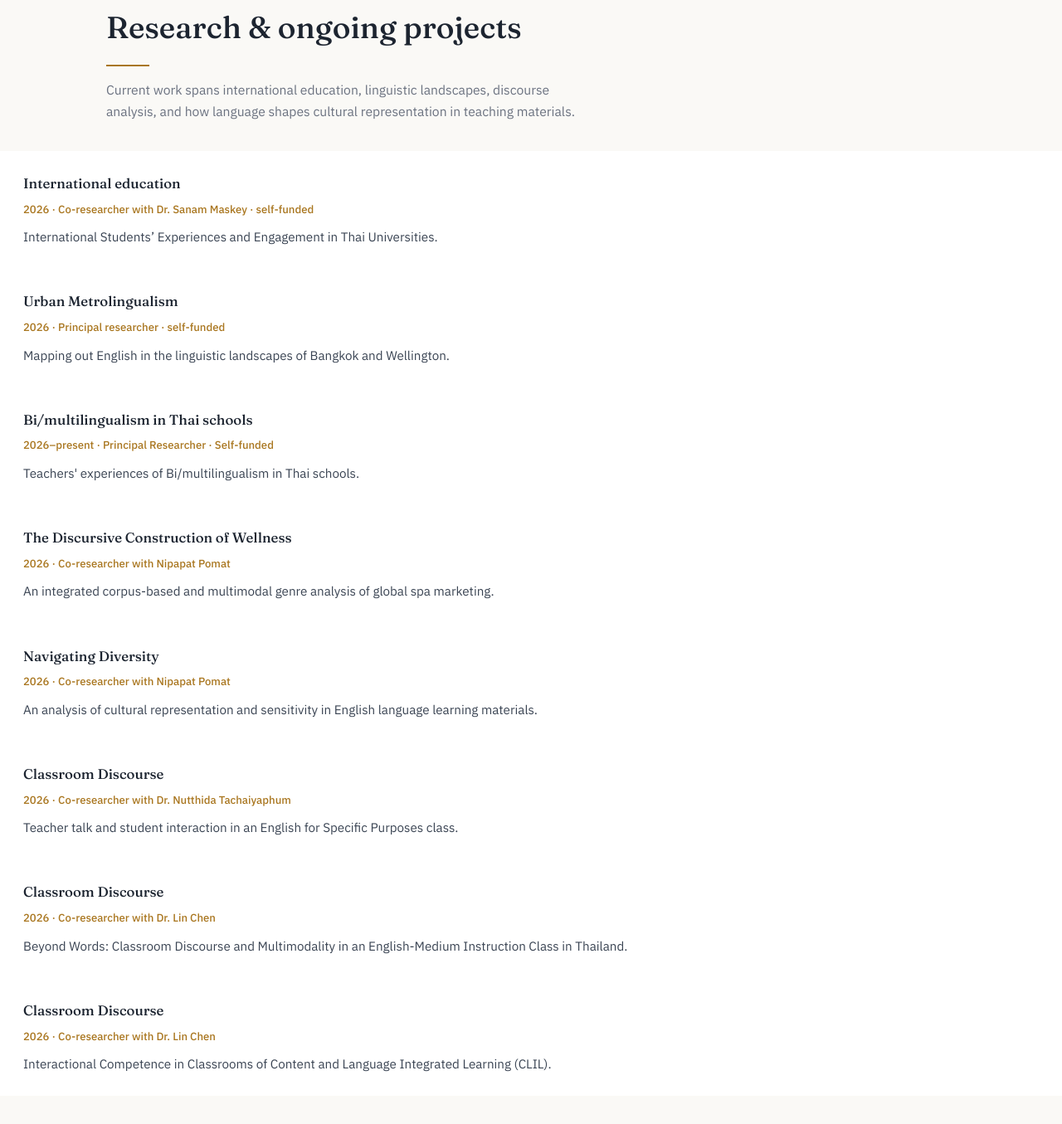
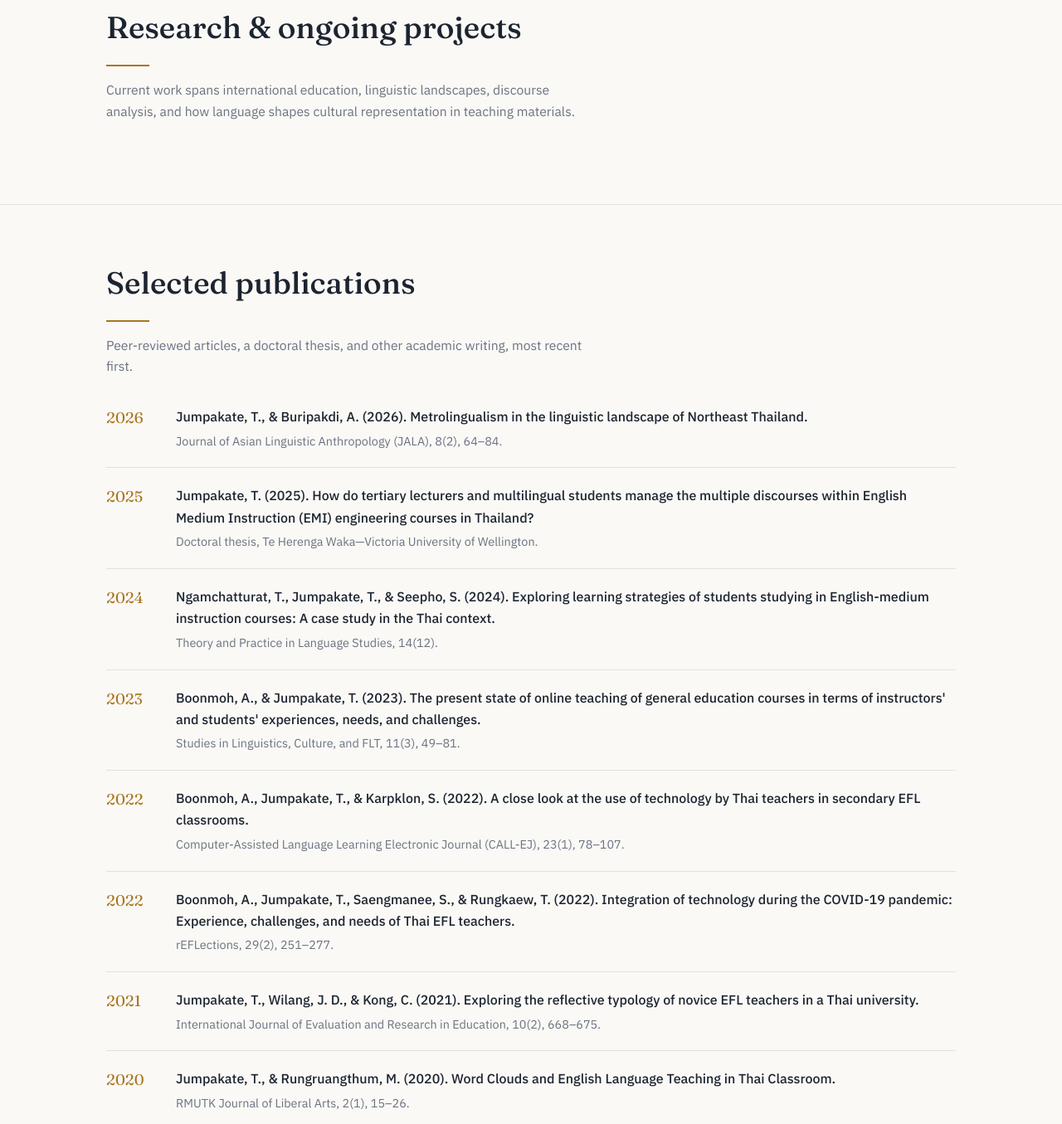
Before and after one commit to dadadathi-creator/thidaporn-jumpakate.github.io, a plain HTML site: page index.html in a window 1280 px wide. Shown: the part 685-2040 px from the top of the page at 83% size. Drawn offline with Linux system fonts and the light colour scheme.

Commit message:
Update index.html

```diff
--- a/index.html
+++ b/index.html
@@ -164,53 +164,7 @@ footer p { margin-top:10px }
     <div class="rule"></div>
     <p>Current work spans international education, linguistic landscapes, discourse analysis, and how language shapes cultural representation in teaching materials.</p>
     </div>
-  </div>
-    <div class="card">
-      <h3>International education</h3>
-      <div class="meta">2026 · Co-researcher with Dr. Sanam Maskey · self-funded</div>
-      <p>International Students’ Experiences and Engagement in Thai Universities.</p>
-   </div>
-  </div>
-    <div class="card">
-      <h3>Urban Metrolingualism</h3>
-      <div class="meta">2026 · Principal researcher · self-funded</div>
-      <p>Mapping out English in the linguistic landscapes of Bangkok and Wellington.</p>
-   </div>
-  <div class="card">
-    <h3>Bi/multilingualism in Thai schools</h3>
-    <div class="meta">2026–present · Principal Researcher · Self-funded</div>
-    <p>Teachers' experiences of Bi/multilingualism in Thai schools.</p>
-  </div>
-    <div class="card">
-      <h3>The Discursive Construction of Wellness</h3>
-      <div class="meta">2026 · Co-researcher with Nipapat Pomat</div>
-      <p>An integrated corpus-based and multimodal genre analysis of global spa marketing.</p>
-    </div>
-    <div class="card">
-      <h3>Navigating Diversity</h3>
-      <div class="meta">2026 · Co-researcher with Nipapat Pomat</div>
-      <p>An analysis of cultural representation and sensitivity in English language learning materials.</p>
-    </div>
-    <div class="card">
-      <h3>Classroom Discourse</h3>
-      <div class="meta">2026 · Co-researcher with Dr. Nutthida Tachaiyaphum</div>
-      <p>Teacher talk and student interaction in an English for Specific Purposes class.</p>
-    </div>
-   </div>
-    <div class="card">
-      <h3>Classroom Discourse</h3>
-      <div class="meta">2026 · Co-researcher with Dr. Lin Chen</div>
-      <p>Beyond Words: Classroom Discourse and Multimodality in an English-Medium Instruction Class
-in Thailand.</p>
-    </div>
-   </div>
-    <div class="card">
-      <h3>Classroom Discourse</h3>
-      <div class="meta">2026 · Co-researcher with Dr. Lin Chen</div>
-      <p>Interactional Competence in Classrooms of Content and Language Integrated Learning (CLIL).</p>
-    </div>
-  </div>
-</div>
+
 </section>
 
 <section id="publications">
```
